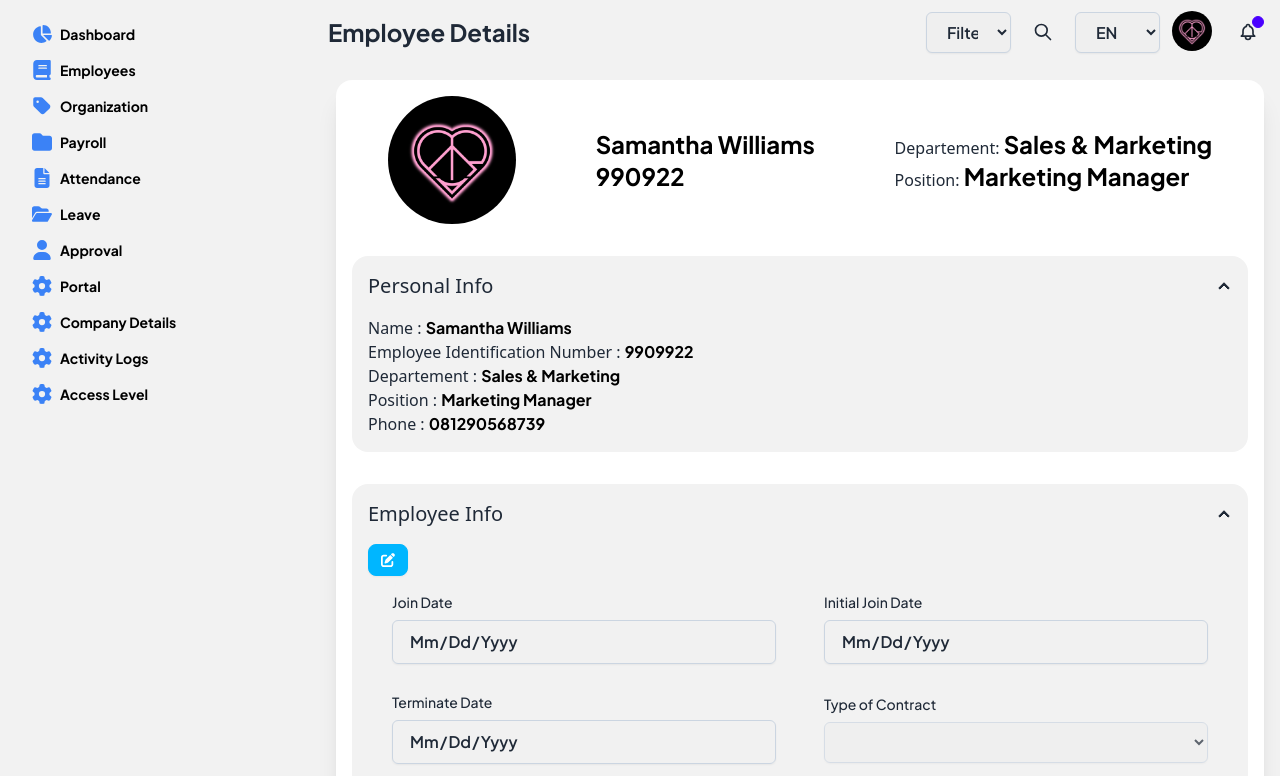
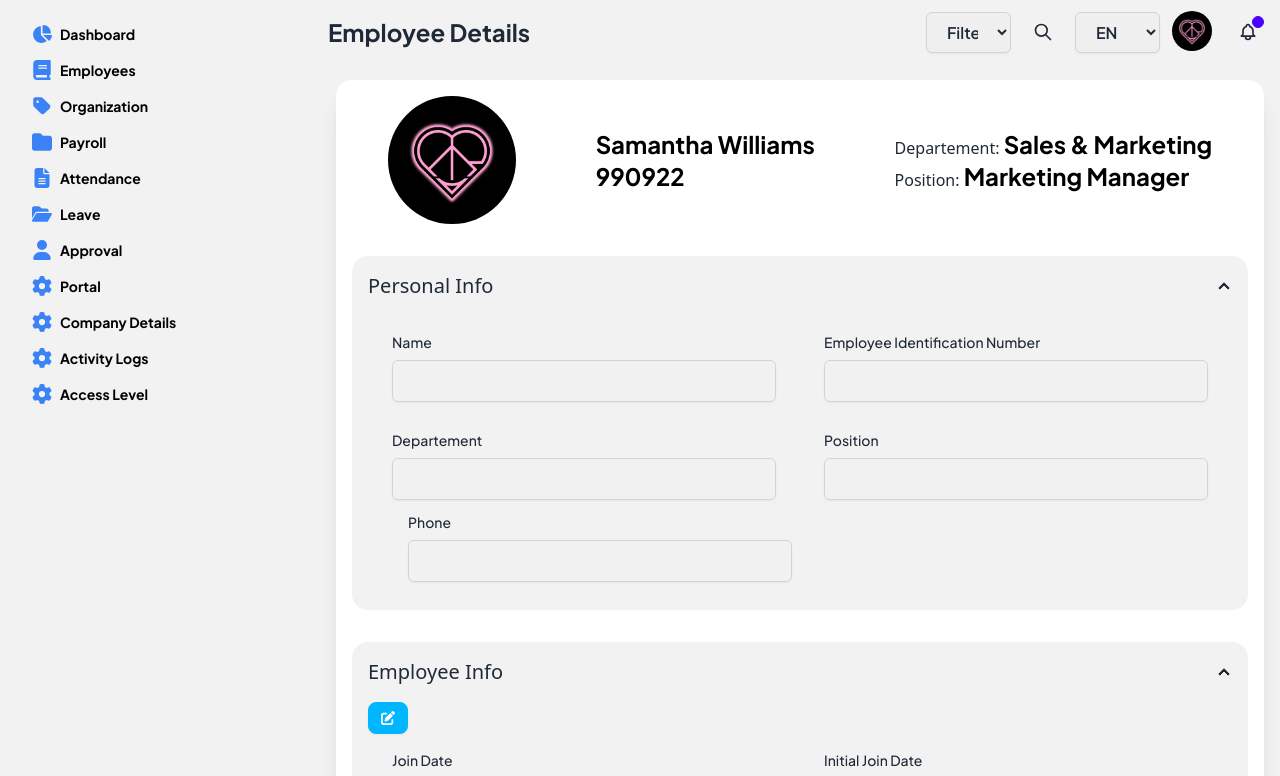
Before and after one commit to radenmasabdul/fordeApp, a Vue app: page /employees in a window 1280 px wide. Shown: the top 776 px of the page. Built offline with nearby package versions, Linux system fonts and the light colour scheme.

Commit message:
update in employees

```diff
--- a/src/views/employees/Employees.vue
+++ b/src/views/employees/Employees.vue
@@ -43,23 +43,38 @@ let classStyle =
         <input type="radio" name="my-accordion-2" checked="checked" class="cursor-pointer" />
         <div class="collapse-title text-xl font-medium">Personal Info</div>
         <div class="collapse-content" v-if="isCollapsePersonal">
-          <h1>Name : <span class="font-JakartaSans text-base font-bold text-black">Samantha Williams</span></h1>
-          <h1>
-            Employee Identification Number :
-            <span class="font-JakartaSans text-base font-bold text-black">9909922</span>
-          </h1>
-          <h1>
-            Departement :
-            <span class="font-JakartaSans text-base font-bold text-black">Sales & Marketing</span>
-          </h1>
-          <h1>
-            Position :
-            <span class="font-JakartaSans text-base font-bold text-black">Marketing Manager</span>
-          </h1>
-          <h1>
-            Phone :
-            <span class="font-JakartaSans text-base font-bold text-black">081290568739</span>
-          </h1>
+          <div class="flex flex-wrap justify-around items-center pt-4">
+            <div class="mb-3">
+              <label class="block mb-2 font-JakartaSans font-medium text-sm" for="names">Name</label>
+              <input type="text" id="names" name="names" :class="classStyle" disabled />
+            </div>
+
+            <div class="mb-3">
+              <label class="block mb-2 font-JakartaSans font-medium text-sm" for="en"
+                >Employee Identification Number</label
+              >
+              <input type="text" id="en" name="en" :class="classStyle" disabled />
+            </div>
+          </div>
+
+          <div class="flex flex-wrap justify-around items-center pt-4">
+            <div class="mb-3">
+              <label class="block mb-2 font-JakartaSans font-medium text-sm" for="dept">Departement</label>
+              <input type="text" id="dept" name="dept" :class="classStyle" disabled />
+            </div>
+
+            <div class="mb-3">
+              <label class="block mb-2 font-JakartaSans font-medium text-sm" for="pos">Position</label>
+              <input type="text" id="pos" name="pos" :class="classStyle" disabled />
+            </div>
+          </div>
+
+          <div class="flex flex-wrap justify-start items-center mx-10">
+            <div class="mb-3">
+              <label class="block mb-2 font-JakartaSans font-medium text-sm" for="phones">Phone</label>
+              <input type="text" name="phones" id="phones" :class="classStyle" disabled />
+            </div>
+          </div>
         </div>
       </div>
     </div>
@@ -167,7 +182,7 @@ let classStyle =
             </div>
           </div>
 
-          <div class="flex flex-wrap justify-start items-center ml-10">
+          <div class="flex flex-wrap justify-start items-center mx-10">
             <div class="mb-3">
               <label class="block mb-2 font-JakartaSans font-medium text-sm" for="resign">Resign Tender Date</label>
               <input type="text" name="resign" id="resign" :class="classStyle" disabled />
```
